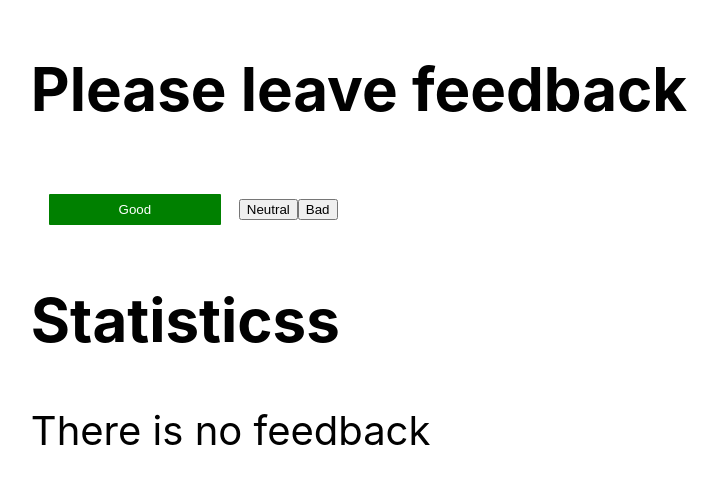
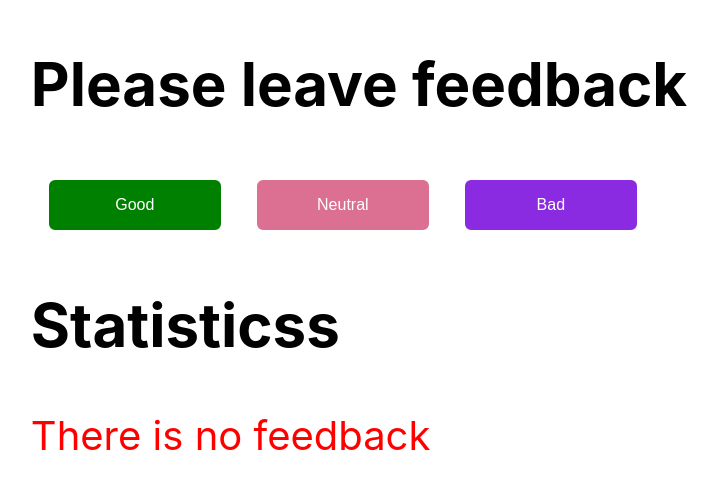
Before and after one commit to OlenaVoroshnina/goit-react-hw-02-feedback, a React (Create React App) app: page / in a window 1280 px wide. Shown: the part 151-640 px from the top of the page, without its empty margins (281-999 px from the left). Built offline with nearby package versions, Linux system fonts and the light colour scheme.

Commit message:
added styles

```diff
--- a/src/components/Feedback/Feedback.styled.jsx
+++ b/src/components/Feedback/Feedback.styled.jsx
@@ -1,15 +1,37 @@
-import styled from "styled-components";
+import styled, { css } from 'styled-components'
 
 export const Button = styled.button`
-  /* This renders the buttons above... Edit me! */
   display: inline-block;
-  border-radius: 3px;
-  padding: 0.5rem 0;
+  border-radius: 8px;
+  padding: 1rem 0;
   margin: 0.5rem 1rem;
   width: 11rem;
   background: green;
+  font-size: 16px;
   color: white;
   border: 2px solid white;
+  cursor: pointer;
 
+  ${props =>
+    props.primary &&
+    css`
+      background: palevioletred;
+    `};
 
+  ${props =>
+    props.second &&
+    css`
+      background: blueviolet;
+    `};
 `
+
+export const Title = styled.h1`
+  color: blue;
+`
+
+export const Text = styled.p`
+  color: red;
+`
+export const List = styled.ul`
+  list-style-type: none;
+`
--- a/src/components/Feedback/FeedbackOptions.jsx
+++ b/src/components/Feedback/FeedbackOptions.jsx
@@ -1,5 +1,4 @@
 import React from "react";
-
 import PropTypes from "prop-types";
 import {Button} from './Feedback.styled'
 
@@ -8,8 +7,8 @@ const FeedbackOptions = ({title,onIncrementGood, onIncrementNeutral, onIncrement
     <>
         <div>
             <Button type="button" onClick={onIncrementGood}>Good</Button>
-            <button type="button" onClick={onIncrementNeutral}>Neutral</button>
-            <button type="button" onClick={onIncrementBad}>Bad</button>
+            <Button primary type="button" onClick={onIncrementNeutral}>Neutral</Button>
+            <Button second type="button" onClick={onIncrementBad}>Bad</Button>
         </div>
         <h2>{title}s</h2>
     </>
--- a/src/components/Feedback/Statistics.jsx
+++ b/src/components/Feedback/Statistics.jsx
@@ -1,15 +1,16 @@
 import React from "react";
 import PropTypes from "prop-types";
+import { List } from "./Feedback.styled";
 
 const Statistics = ({good, neutral, bad, total, positivePercentage}) => (
     <>
-        <ul>
+        <List>
             <li>Good: {good}</li>
             <li>Neutral: {neutral}</li>
             <li>Bad: {bad}</li>
             <li>Total: {total}</li>
             <li>Positive feedback: {positivePercentage}%</li>
-        </ul>
+        </List>
     </>
 );
 
--- a/src/components/Notification.jsx
+++ b/src/components/Notification.jsx
@@ -1,11 +1,12 @@
 import React from "react";
 import PropTypes from "prop-types";
+import { Text } from "./Feedback/Feedback.styled";
 
 
 
 const Notification = ({message}) => (
         <>
-            {<p>{message}</p>}
+            {<Text>{message}</Text>}
         </>
 );
 
```
